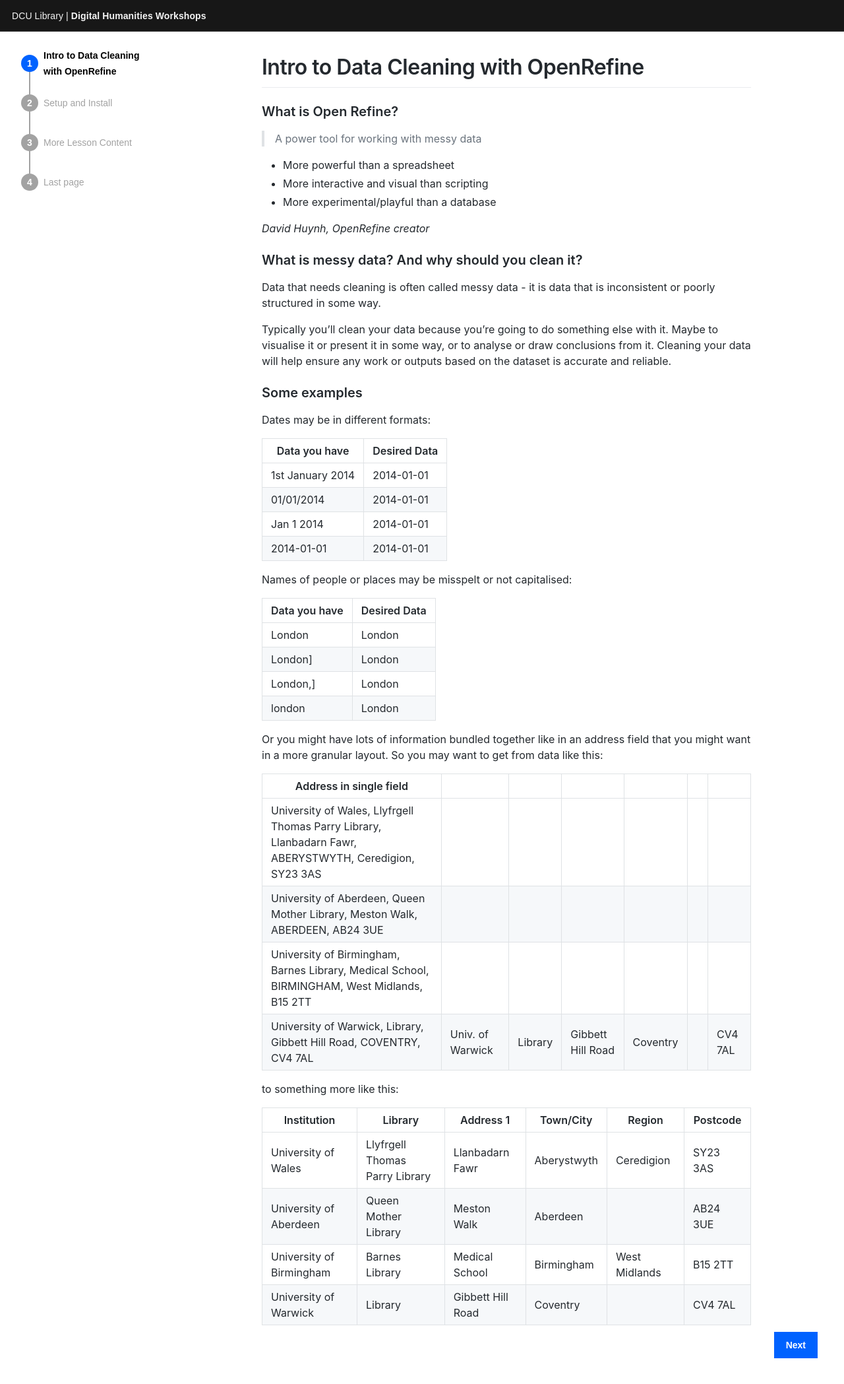
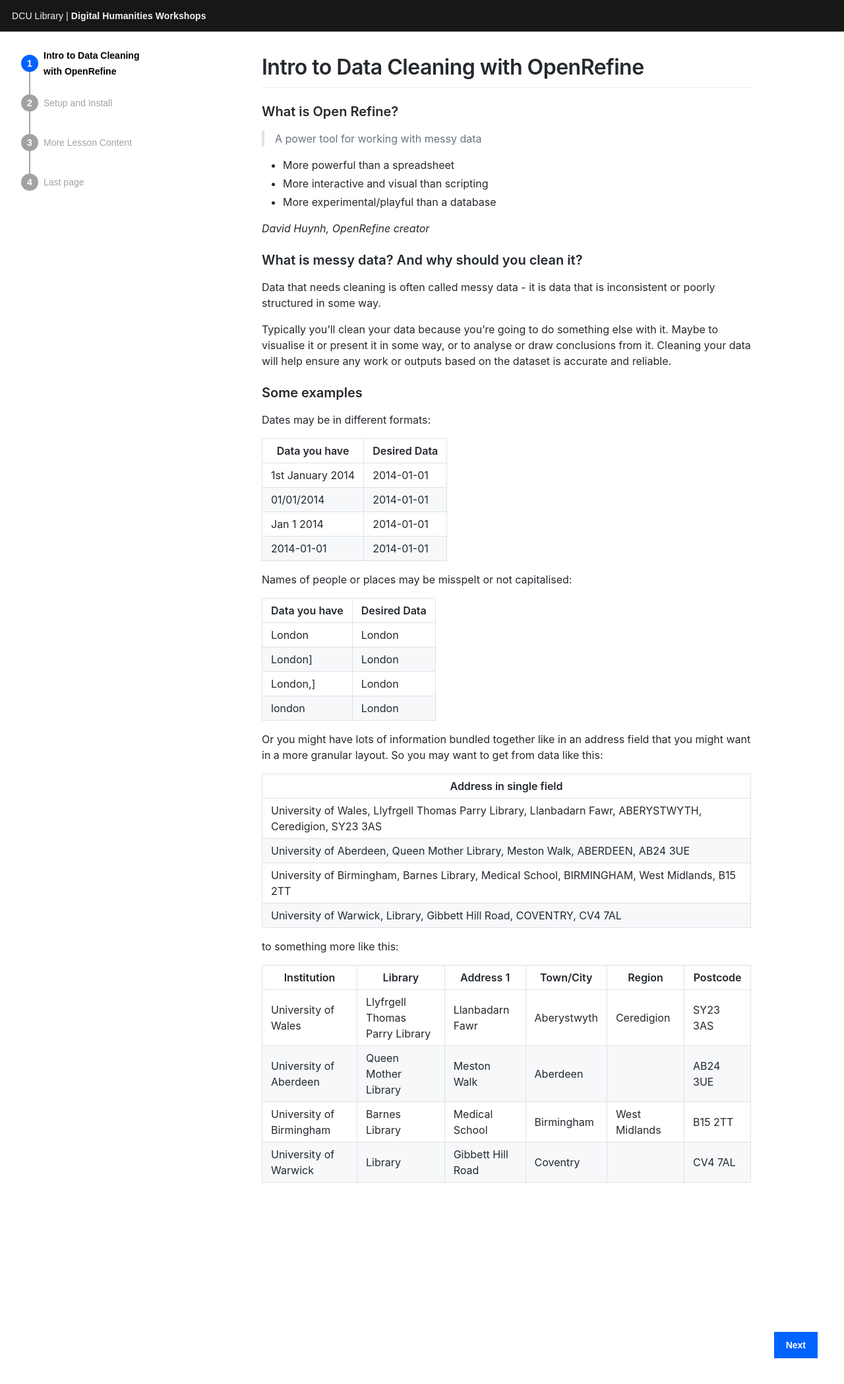
Before and after one commit to DCULibrary/open-refine-workshop, a Jekyll site: the page built from _workshop/index.md, in a window 1280 px wide. Shown: the top 2097 px of the page at 66% size. Built offline with Jekyll 4.4.1, drawn with Linux system fonts in a browser that asks for light colours; some web fonts are replaced.

Commit message:
Fix table

```diff
--- a/_workshop/index.md
+++ b/_workshop/index.md
@@ -47,7 +47,7 @@ Or you might have lots of information bundled together like in an address field
 | University of Wales, Llyfrgell Thomas Parry Library, Llanbadarn Fawr, ABERYSTWYTH, Ceredigion, SY23 3AS |
 | University of Aberdeen, Queen Mother Library, Meston Walk, ABERDEEN, AB24 3UE	|
 | University of Birmingham, Barnes Library, Medical School, BIRMINGHAM, West Midlands, B15 2TT |
-| University of Warwick, Library, Gibbett Hill Road, COVENTRY, CV4 7AL | Univ. of Warwick | Library | Gibbett Hill Road | Coventry | | CV4 7AL |
+| University of Warwick, Library, Gibbett Hill Road, COVENTRY, CV4 7AL |
 
 to something more like this:
 
```
